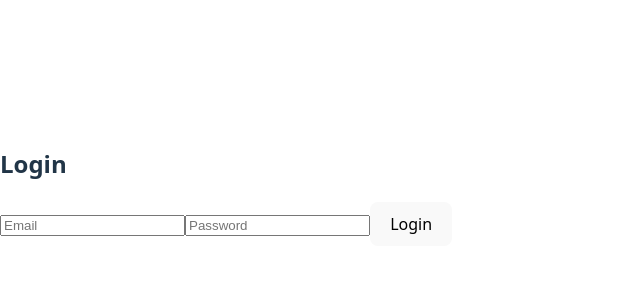
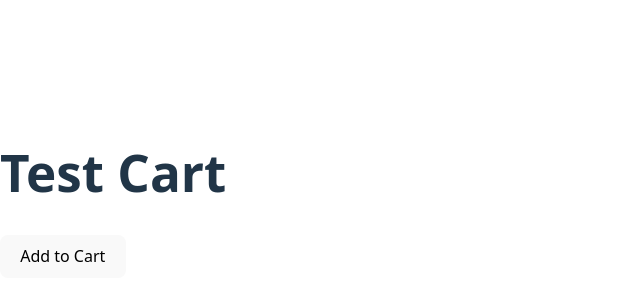
Before and after one commit to thenameisanzu/Bazario, a React (Vite) app in the folder Client/: page / in a window 1280 px wide. Shown: the part 206-506 px from the top of the page, without its empty margins (0-640 px from the left). Built offline with nearby package versions, Linux system fonts and the light colour scheme.

Commit message:
Connect frontend cart with JWT protected backend

```diff
--- a/Client/src/App.jsx
+++ b/Client/src/App.jsx
@@ -1,9 +1,31 @@
-import { useEffect, useState } from "react";
+function App() {
+  const addToCart = async () => {
+    const token = localStorage.getItem("token");
 
-import Login from "./Login";
+    console.log("TOKEN:", token);
 
-function App() {
-  return <Login />;
+    const res = await fetch("http://localhost:5003/api/cart", {
+      method: "POST",
+      headers: {
+        "Content-Type": "application/json",
+        Authorization: `Bearer ${token}`,
+      },
+      body: JSON.stringify({
+        productId: "696c4bd33dc417d6f5065d49",
+        quantity: 1,
+      }),
+    });
+
+    const data = await res.json();
+    console.log("CART RESPONSE:", data);
+  };
+
+  return (
+    <div>
+      <h1>Test Cart</h1>
+      <button onClick={addToCart}>Add to Cart</button>
+    </div>
+  );
 }
 
 export default App;
```
